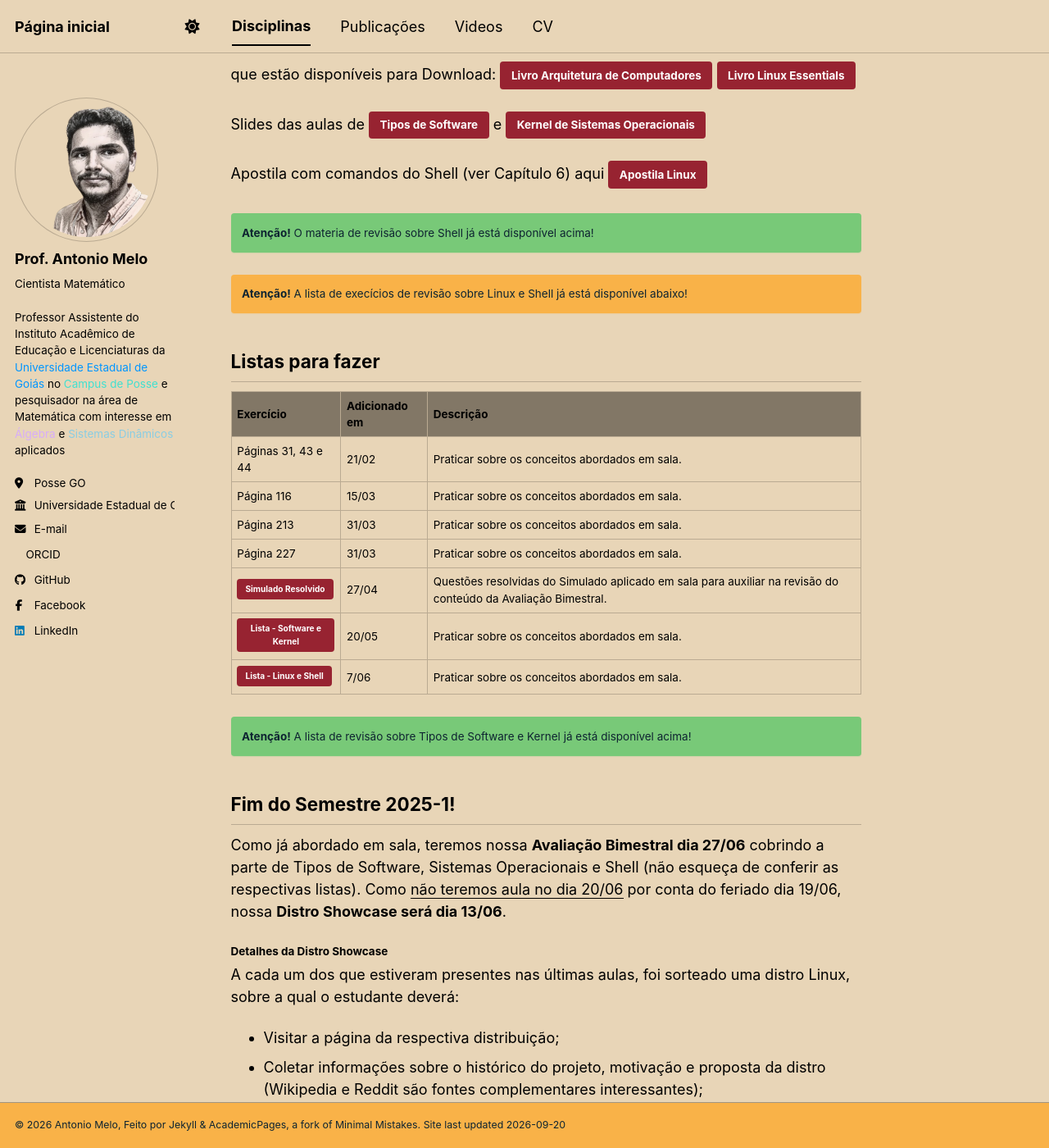
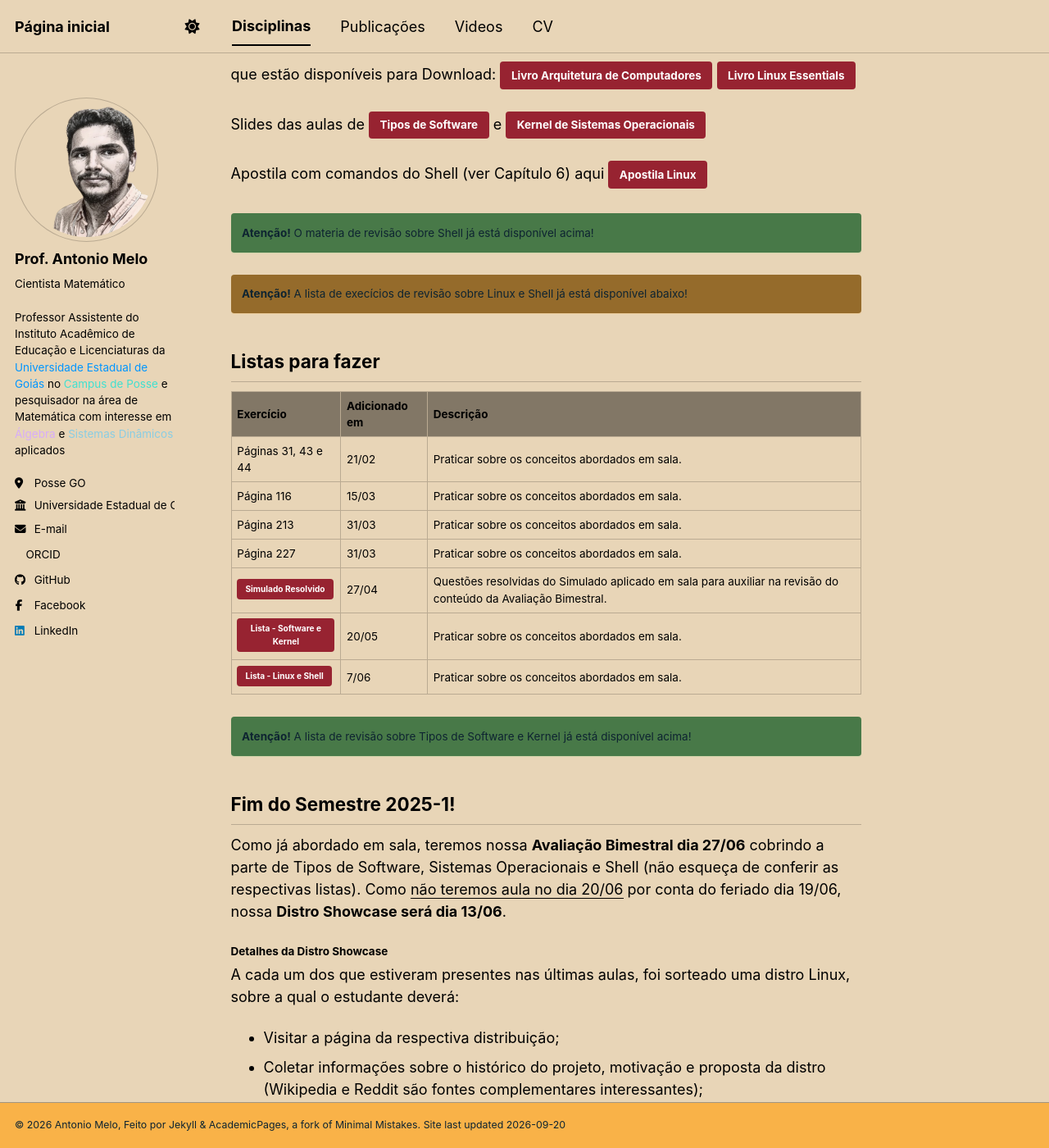
Before and after one commit to antmelo/antmelo.github.io, a Jekyll site: the page built from _teaching/2025-1-sistemas.md, in a window 1280 px wide and 1400 px high, scrolled down 1110 px. Shown: the whole window at 82% size. Built offline with Jekyll 4.4.1, drawn with Linux system fonts in a browser that asks for light colours; nearby versions of some CDN libraries; a style sheet for code colours, icons or effects is not loaded.

Commit message:
Update _notices.scss

```diff
--- a/_sass/layout/_notices.scss
+++ b/_sass/layout/_notices.scss
@@ -16,7 +16,7 @@
   font-family: $global-font-family;
   font-size: $type-size-6 !important;
   text-indent: initial; /* override*/
-  background-color: $notice-color;
+  background-color: mix(#000000, $notice-color, 40%);
   border-radius: $border-radius;
   box-shadow: 0 1px 1px rgba($notice-color, 0.25);
   color: var(--global-code-text-color);
```
